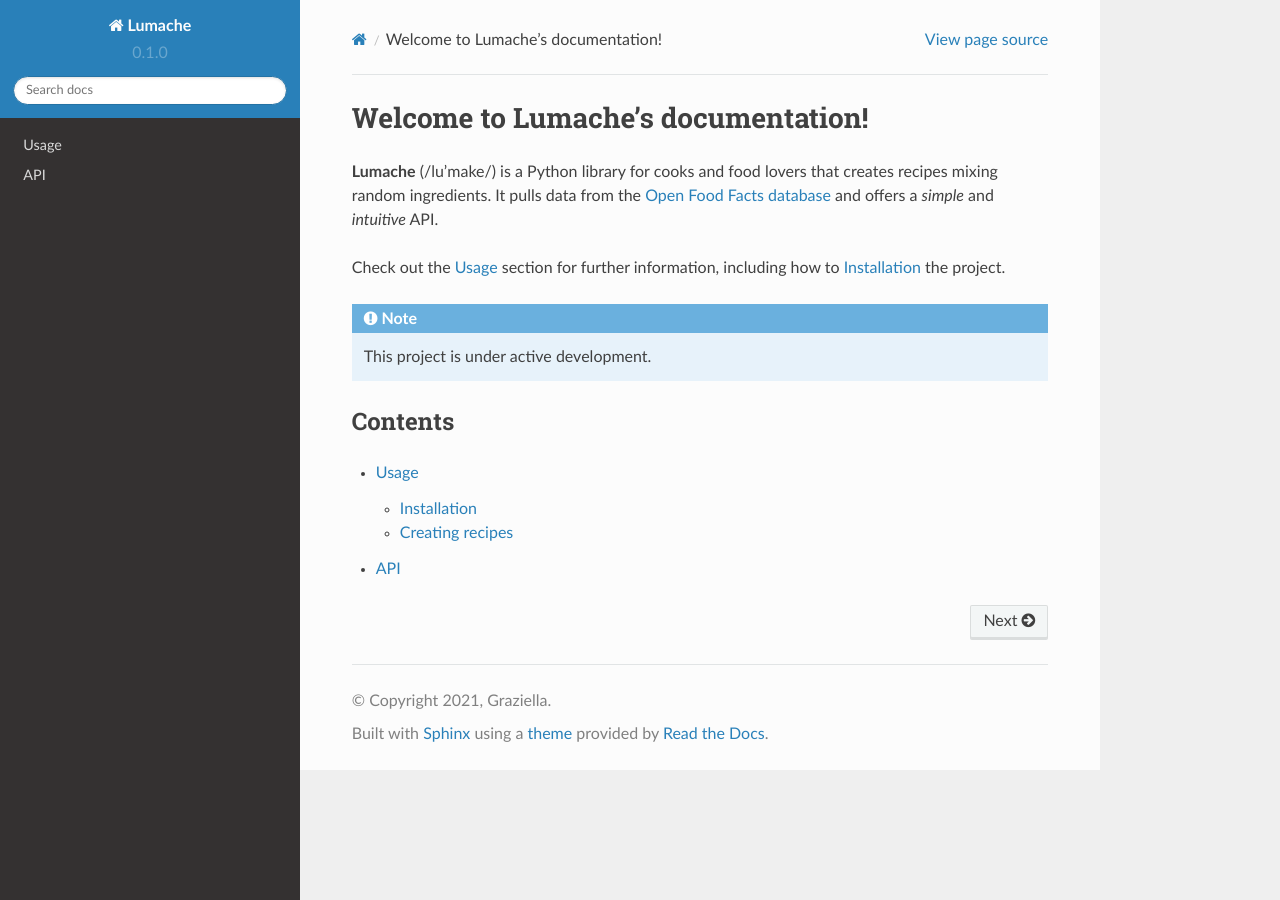
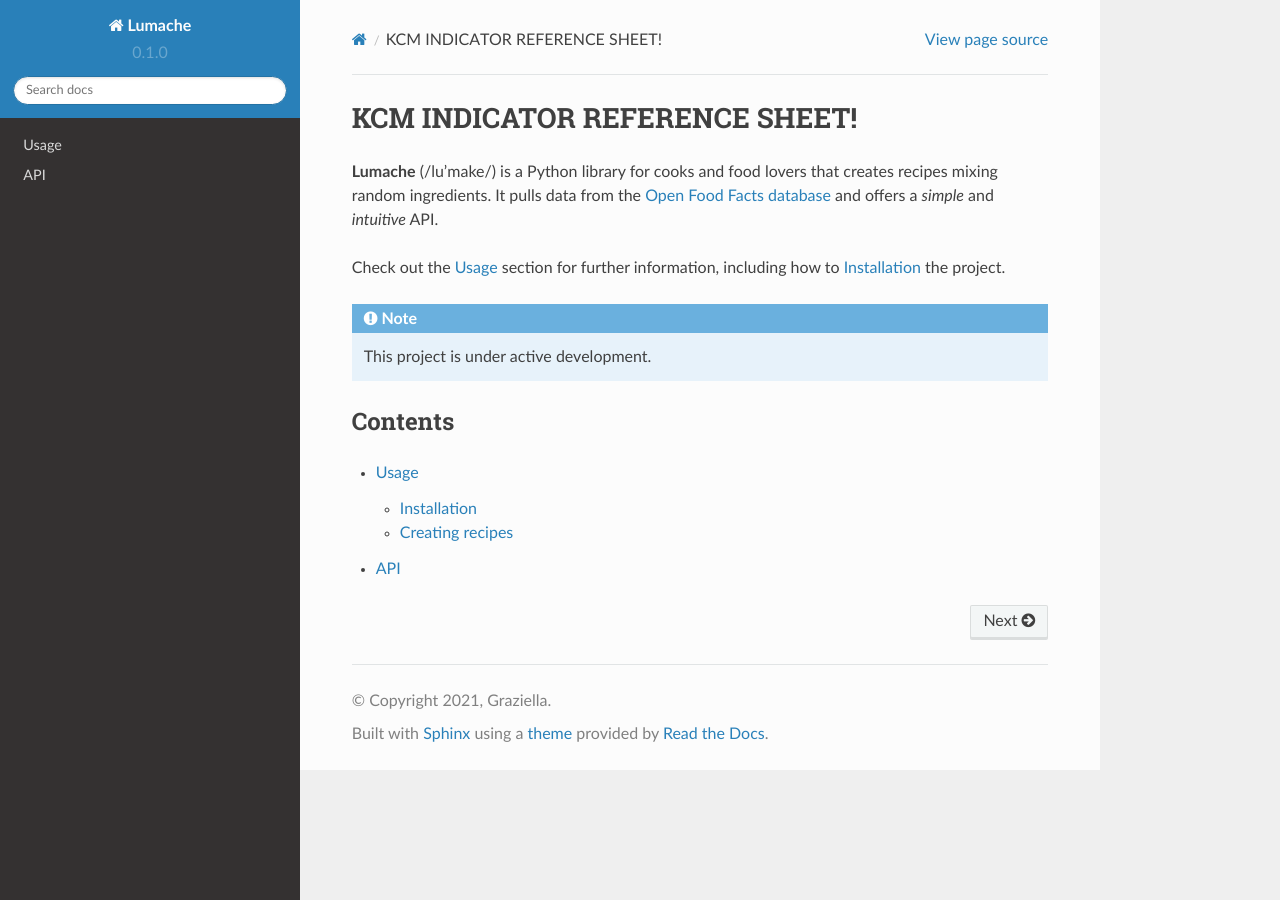
Before and after one commit to danielmaangi/kcmdashboard, a Sphinx documentation site: the page built from docs/source/index.rst, in a window 1280 px wide. Built offline with Sphinx 7.4.7 and the Read the Docs theme 2.0.0, drawn with Linux system fonts in a browser that asks for light colours.

Commit message:
Update index.rst

```diff
--- a/docs/source/index.rst
+++ b/docs/source/index.rst
@@ -1,4 +1,4 @@
-Welcome to Lumache's documentation!
+KCM INDICATOR REFERENCE SHEET!
 ===================================
 
 **Lumache** (/lu'make/) is a Python library for cooks and food lovers
```
